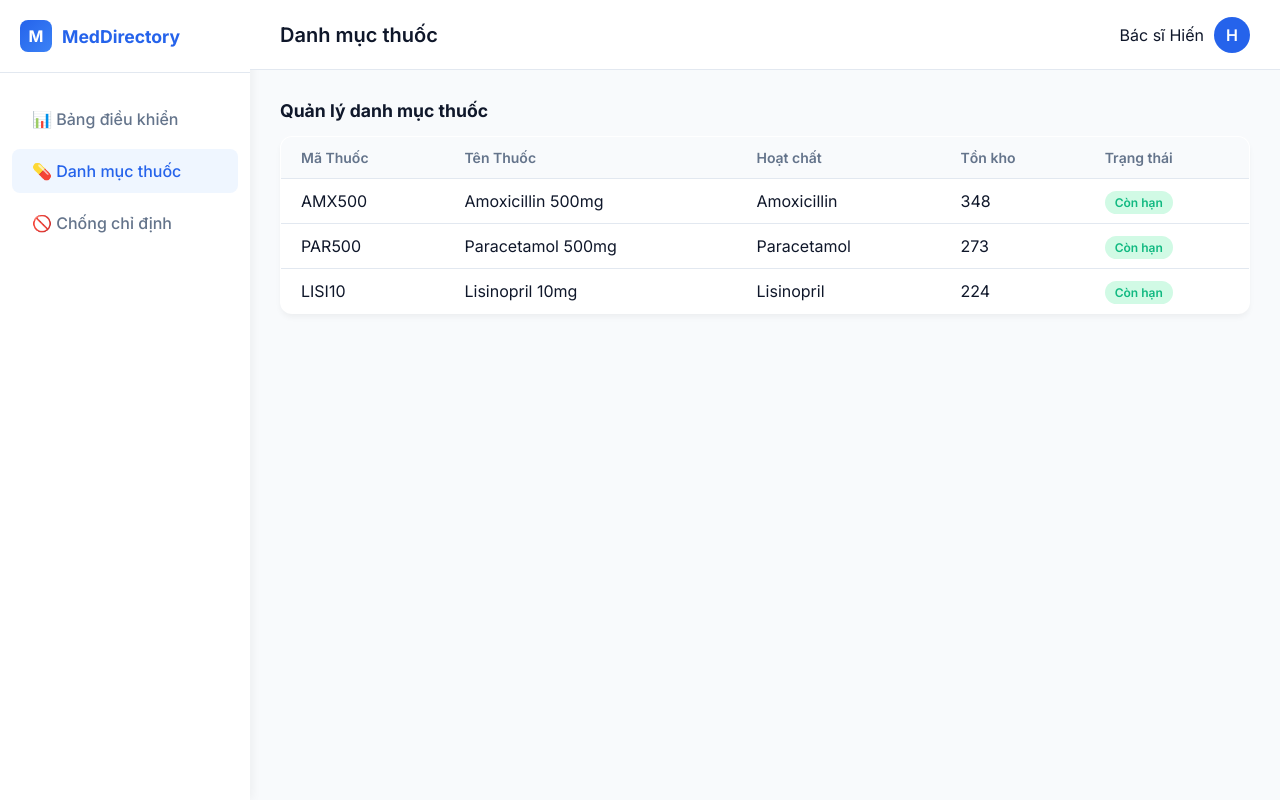
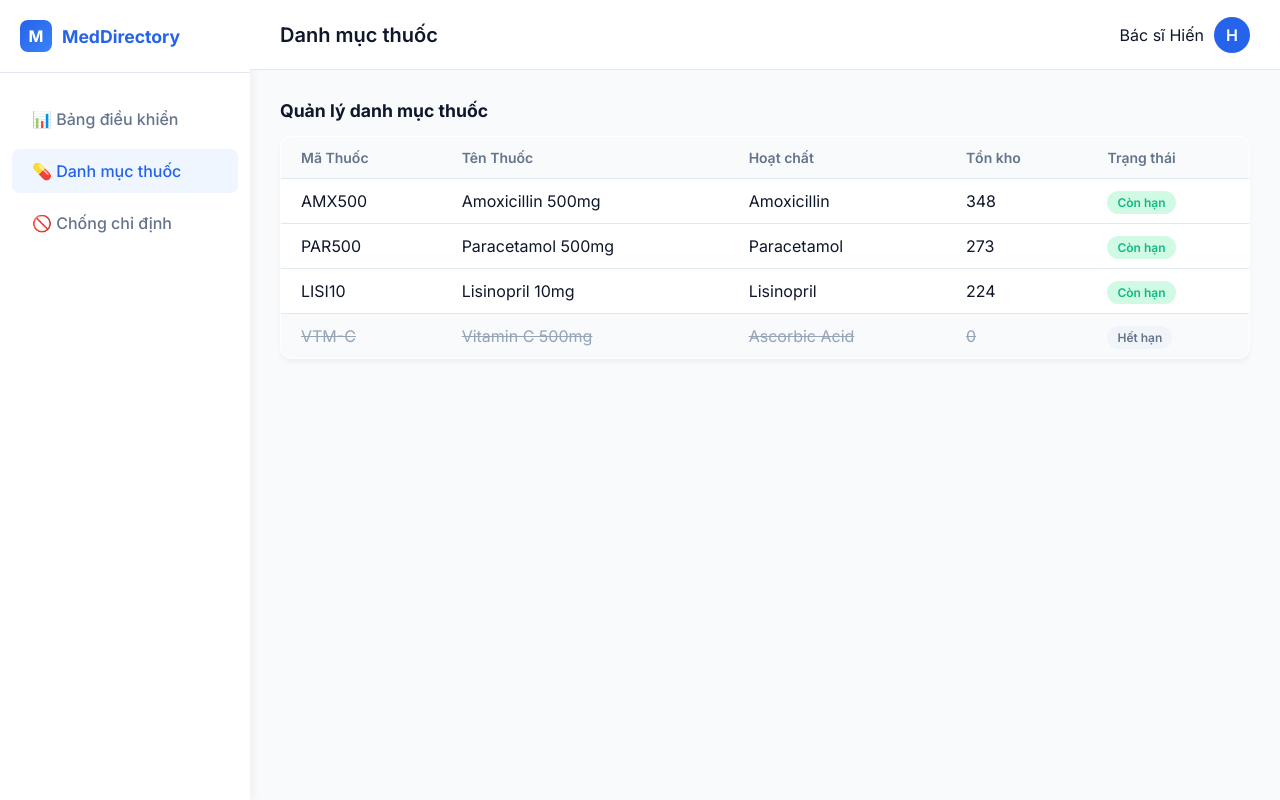
Before and after one commit to duy145289/QuanLyDanhMucVaChongChiDinhThuoc, a React app in the folder frontend/: page / in a window 1280 px wide. Both pictures are taken after a click on the element "💊 Danh mục thuốc". Built offline with nearby package versions, Linux system fonts and the light colour scheme; the HTML template or start-up script is replaced by a standard one.

Commit message:
QCD-39 UI bôi xám thuốc hết hạn

```diff
--- a/frontend/src/App.jsx
+++ b/frontend/src/App.jsx
@@ -124,6 +124,13 @@ function App() {
                     <td>224</td>
                     <td><span className="badge success">Còn hạn</span></td>
                   </tr>
+                  <tr className="expired-row">
+                    <td>VTM-C</td>
+                    <td>Vitamin C 500mg</td>
+                    <td>Ascorbic Acid</td>
+                    <td>0</td>
+                    <td><span className="badge secondary">Hết hạn</span></td>
+                  </tr>
                 </tbody>
               </table>
             </>
--- a/frontend/src/index.css
+++ b/frontend/src/index.css
@@ -216,6 +216,26 @@ body {
 .badge.danger { background-color: #fee2e2; color: #ef4444; }
 .badge.warning { background-color: #fef3c7; color: #f59e0b; }
 .badge.success { background-color: #d1fae5; color: #10b981; }
+.badge.secondary { background-color: #f1f5f9; color: #64748b; }
+
+/* Trạng thái Hết hạn (Bôi xám DataGrid) */
+.expired-row {
+  background-color: #f8fafc;
+  color: #94a3b8;
+}
+
+.expired-row td {
+  text-decoration: line-through;
+  pointer-events: none; /* Vô hiệu hóa click */
+}
+
+.expired-row td:last-child {
+  text-decoration: none; /* Giữ nguyên badge hiển thị rõ ràng */
+}
+
+.expired-row:hover {
+  background-color: #f1f5f9;
+}
 
 .section-title {
   margin-bottom: 15px;
```
